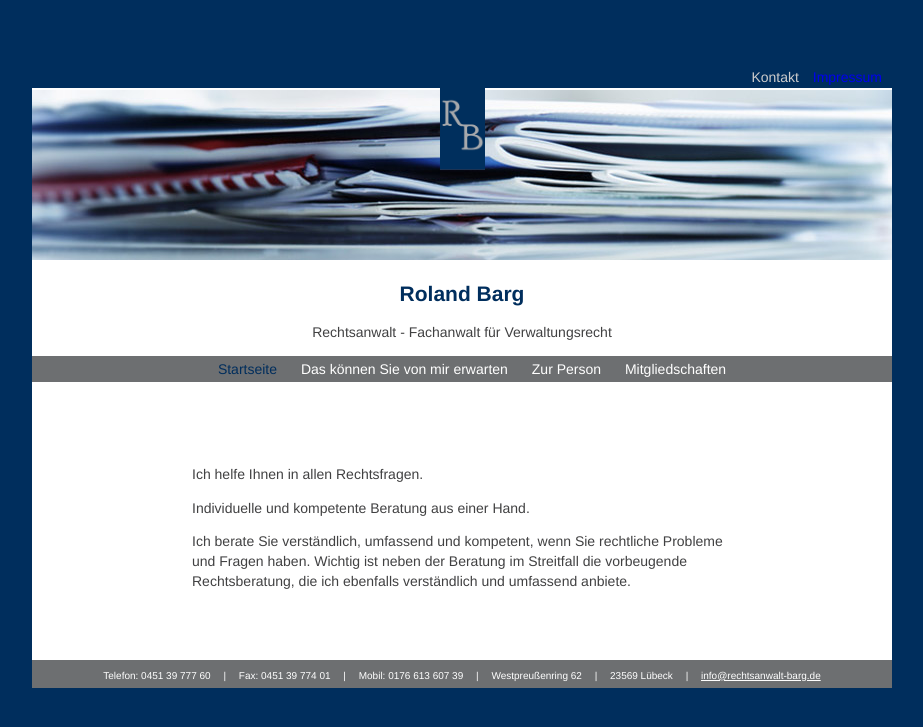
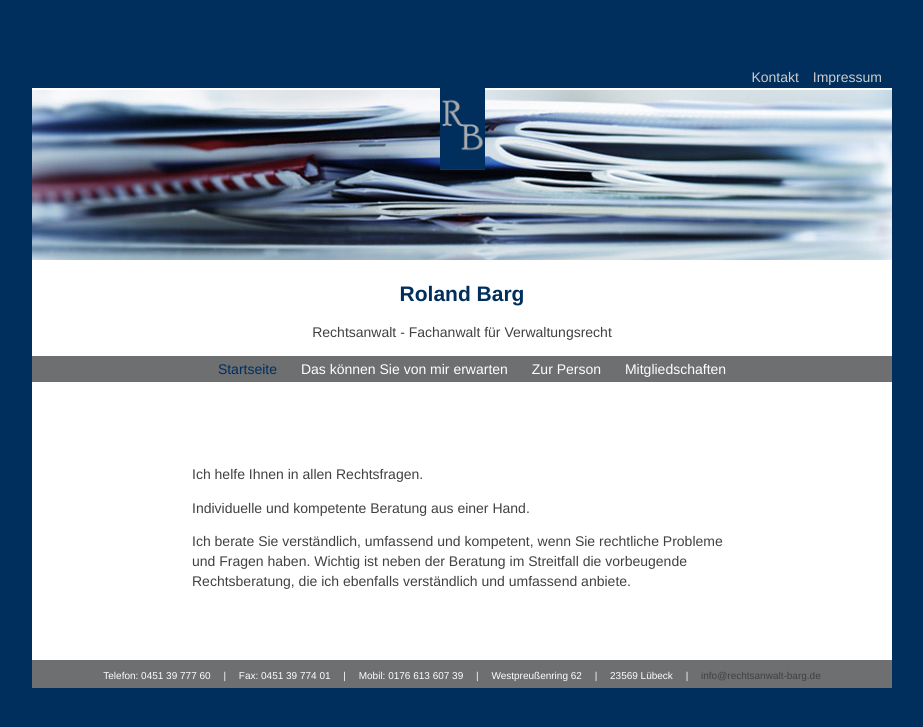
Before and after one commit to RWCB/rechtsanwalt-barg, a Jekyll site: the page built from index.md, in a window 1280 px wide. Shown: the top 727 px of the page, without its empty margins (178-1101 px from the left). Built offline with Jekyll 4.4.1, drawn with Linux system fonts in a browser that asks for light colours; our own code applies the rules of GitHub Pages for plain Markdown files; a script that is not in the unit is left out; the repository's description, which GitHub fills in, is left out.

Commit message:
Update style.scss

```diff
--- a/assets/css/style.scss
+++ b/assets/css/style.scss
@@ -15,7 +15,8 @@ body {
   padding: 60px 0;
 }
 
-a {
+a, a:link, a:visited, a:hover, :active, a.activeLink {
+  color: #414142;
   text-decoration: none;
 }
 
@@ -41,6 +42,11 @@ topmenu > ul > li {
   list-style-type: none;
   display: inline;
   margin-right: 10px;
+}
+
+topmenu > ul > li > a:link,
+topmenu > ul > li > a:visited {
+  color: #ccc;
 }
 
 topmenu > ul > li > a:hover,
@@ -94,7 +100,8 @@ menu > ul > li {
   vertical-align: middle;
 }
 
-menu > ul > li > a:link, menu > ul > li > a:visited {
+menu > ul > li > a:link,
+menu > ul > li > a:visited {
   color: white;
 }
 
```
